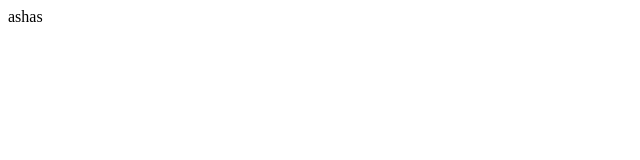
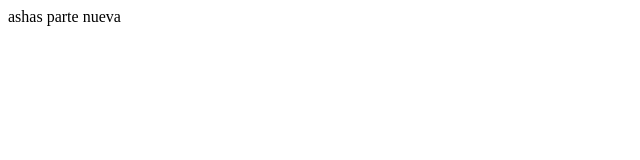
Before and after one commit to Cristobalz2/git_course, a plain HTML site: page index.html in a window 1280 px wide. Shown: the full height of the page, 0-640 px from the left. Drawn offline with Linux system fonts and the light colour scheme.

Commit message:
update del index.html

```diff
--- a/index.html
+++ b/index.html
@@ -1,2 +1,2 @@
 <hello-world>
-    <alavershmi wei>ashas</alavershmi>
+    <alavershmi wei>ashas parte nueva</alavershmi>
```
